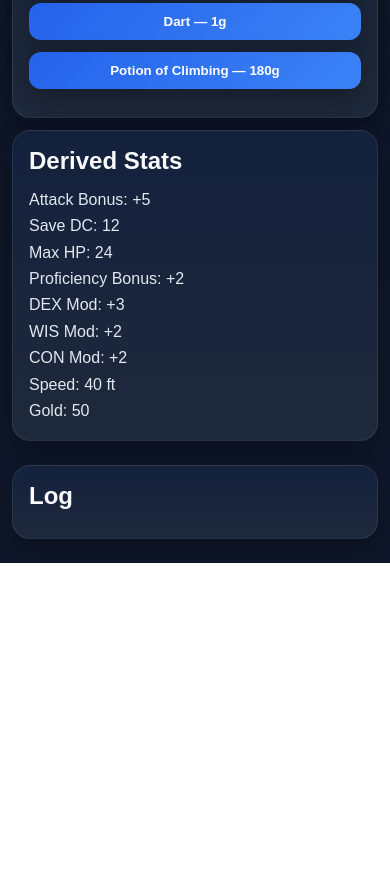
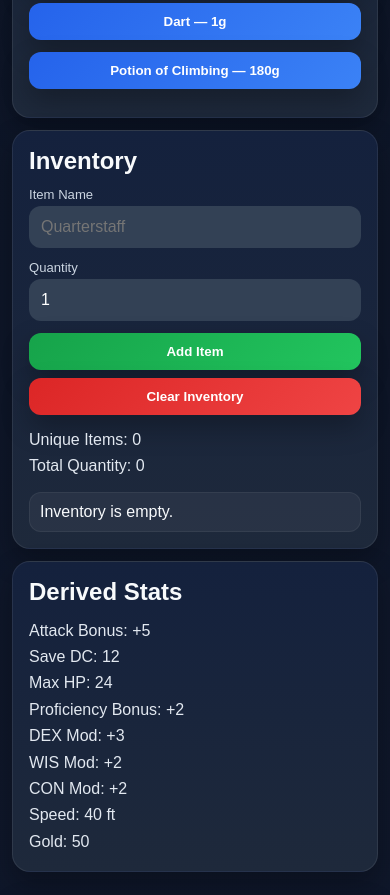
Before and after one commit to indominuzj/indominuz-tracker, a plain HTML site: page index.html in a window 390 px wide. Shown: the part 3211-4106 px from the top of the page. Before the commit the page ends 3774 px from the top, so only its background shows below. Drawn offline with Linux system fonts and the light colour scheme.

Commit message:
Update index.html

```diff
--- a/index.html
+++ b/index.html
@@ -357,6 +357,29 @@ input, select{
     <div id="shopStatus" style="margin-top:12px" class="derived"></div>
   </div>
 
+<div class="card">
+  <h2 class="section-title">Inventory</h2>
+
+  <div class="grid-2">
+    <div>
+      <div class="label">Item Name</div>
+      <input id="itemNameInput" type="text" placeholder="Quarterstaff">
+    </div>
+    <div>
+      <div class="label">Quantity</div>
+      <input id="itemQtyInput" type="number" min="1" value="1">
+    </div>
+  </div>
+
+  <div style="margin-top:12px" class="button-row">
+    <button onclick="addInventoryItem()" class="success">Add Item</button>
+    <button onclick="clearInventory()" class="danger">Clear Inventory</button>
+  </div>
+
+  <div id="inventorySummary" style="margin-top:12px" class="derived"></div>
+  <div id="inventoryList" class="log" style="margin-top:12px"></div>
+</div>
+
   <div class="grid-2">
     <div class="card">
       <h2 class="section-title">Derived Stats</h2>
@@ -388,14 +411,19 @@ const defaultState = {
   gold: 50,
   kiSpent: 0,
   logs: [],
-  felineUsed: false
+  felineUsed: false,
+  inventory: []
 };
 
 function load(){
   try{
     const saved = JSON.parse(localStorage.getItem(STORAGE_KEY) || "null");
     if(!saved) return {...defaultState};
-    return {...defaultState, ...saved};
+    return {
+      ...defaultState,
+      ...saved,
+      inventory: Array.isArray(saved.inventory) ? saved.inventory : []
+    };
   }catch(e){
     return {...defaultState};
   }
@@ -579,6 +607,71 @@ function buyCustomItem(){
   processPurchase(name, cost);
 }
 
+function addInventoryItem(){
+  const name = document.getElementById("itemNameInput").value.trim();
+  const qty = clamp(Number(document.getElementById("itemQtyInput").value || 1), 1, 999);
+
+  if(!name){
+    log("Enter an item name first");
+    render();
+    return;
+  }
+
+  const existing = state.inventory.find(
+    item => item.name.toLowerCase() === name.toLowerCase()
+  );
+
+  if(existing){
+    existing.qty += qty;
+  } else {
+    state.inventory.push({ name, qty });
+  }
+
+  log("Added " + qty + " x " + name);
+  document.getElementById("itemNameInput").value = "";
+  document.getElementById("itemQtyInput").value = 1;
+  render();
+}
+
+function removeInventoryItem(index){
+  const item = state.inventory[index];
+  if(item) log("Removed " + item.name);
+  state.inventory.splice(index, 1);
+  render();
+}
+
+function clearInventory(){
+  state.inventory = [];
+  log("Inventory cleared");
+  render();
+}
+
+function renderInventory(){
+  const summary = document.getElementById("inventorySummary");
+  const list = document.getElementById("inventoryList");
+
+  if(!summary || !list) return;
+
+  const totalQty = state.inventory.reduce((sum, item) => sum + item.qty, 0);
+
+  summary.innerHTML =
+    "Unique Items: " + state.inventory.length +
+    "<br>Total Quantity: " + totalQty;
+
+  if(!state.inventory.length){
+    list.innerHTML = "<div>Inventory is empty.</div>";
+    return;
+  }
+
+  list.innerHTML = state.inventory.map((item, index) =>
+    '<div>' +
+      '<strong>' + item.name + '</strong> — Qty: ' + item.qty +
+      '<div style="margin-top:8px;">' +
+        '<button class="danger" onclick="removeInventoryItem(' + index + ')">Remove</button>' +
+      '</div>' +
+    '</div>'
+  ).join("");
+}
 function saveStats(){
   state.level = clamp(Number(document.getElementById("levelInput").value || 3), 1, 20);
   state.str = clamp(Number(document.getElementById("strInput").value || 10), 1, 20);
@@ -657,6 +750,7 @@ function render(){
 
   renderInputs();
   renderModBadges();
+  renderInventory();
   save();
 }
 
@@ -673,6 +767,9 @@ window.felineAgility = felineAgility;
 window.openHandTechnique = openHandTechnique;
 window.buyPresetItem = buyPresetItem;
 window.buyCustomItem = buyCustomItem;
+window.addInventoryItem = addInventoryItem;
+window.removeInventoryItem = removeInventoryItem;
+window.clearInventory = clearInventory;
 
 render();
 
```
